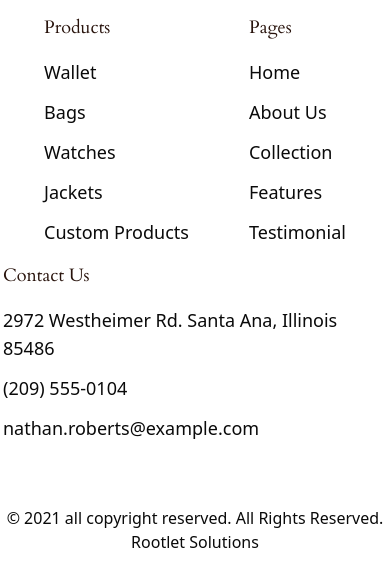
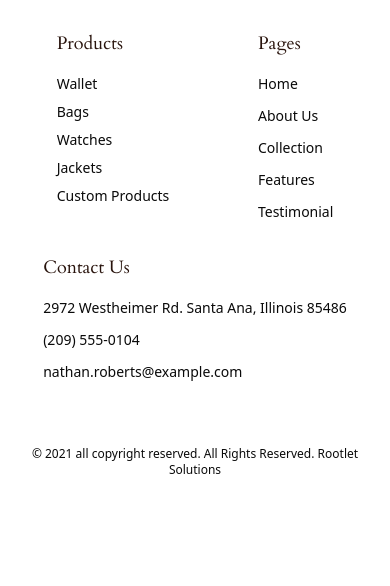
Before and after one commit to Maryammuhammadafzal/Leather-products-landing-page, a Next.js app: page / in a window 390 px wide. Shown: the part 6890-7476 px from the top of the page. After the commit the page ends 7408 px from the top, so only its background shows below. Built offline with nearby package versions, Linux system fonts and the light colour scheme.

Commit message:
making Responsive

```diff
--- a/src/components/Footer.tsx
+++ b/src/components/Footer.tsx
@@ -5,7 +5,7 @@ const Footer = () => {
   return (
     <div className="w-full h-auto py-10 flex justify-center items-center">
       <div className="flex flex-col gap-6 justify-center items-center w-full h-full">
-        <div className="flex flex-wrap gap-4 justify-evenly w-full h-auto  py-10">
+        <div className="flex flex-wrap gap-8 justify-evenly w-full h-auto  py-10">
           <div className="logo flex w-auto max-w-sm h-auto flex-col gap-4">
             <Image src="/images/logo.png" alt="logo" width={100} height={100} />
             <p className="xl:text-xl lg:text-lg text-base xl:leading-8 lg:leading-6 font-sans leading-5">
@@ -17,12 +17,12 @@ const Footer = () => {
             <h3 className="lg:text-2xl md:text-xl text-lg text-primary font-mono">
               Products
             </h3>
-            <ul className="flex flex-col gap-3">
-              <li className="md:text-xl text-lg">Wallet</li>
-              <li className="md:text-xl text-lg">Bags</li>
-              <li className="md:text-xl text-lg">Watches</li>
-              <li className="md:text-xl text-lg">Jackets</li>
-              <li className="md:text-xl text-lg">Custom Products</li>
+            <ul className="flex flex-col md:gap-3 gap-2">
+              <li className="md:text-xl sm:text-lg xs:text-base text-sm">Wallet</li>
+              <li className="md:text-xl sm:text-lg xs:text-base text-sm">Bags</li>
+              <li className="md:text-xl sm:text-lg xs:text-base text-sm">Watches</li>
+              <li className="md:text-xl sm:text-lg xs:text-base text-sm">Jackets</li>
+              <li className="md:text-xl sm:text-lg xs:text-base text-sm">Custom Products</li>
             </ul>
           </div>
           <div className="flex flex-col gap-4 w-auto h-auto">
@@ -30,27 +30,27 @@ const Footer = () => {
               Pages
             </h3>
             <ul className="flex flex-col gap-3">
-              <li className="md:text-xl text-lg">Home</li>
-              <li className="md:text-xl text-lg">About Us</li>
-              <li className="md:text-xl text-lg">Collection</li>
-              <li className="md:text-xl text-lg">Features</li>
-              <li className="md:text-xl text-lg">Testimonial</li>
+              <li className="md:text-xl sm:text-lg xs:text-base text-sm">Home</li>
+              <li className="md:text-xl sm:text-lg xs:text-base text-sm">About Us</li>
+              <li className="md:text-xl sm:text-lg xs:text-base text-sm">Collection</li>
+              <li className="md:text-xl sm:text-lg xs:text-base text-sm">Features</li>
+              <li className="md:text-xl sm:text-lg xs:text-base text-sm">Testimonial</li>
             </ul>
           </div>
-          <div className="flex flex-col max-w-sm gap-4 w-auto h-auto">
+          <div className="flex px-3 flex-col max-w-sm gap-4 w-auto h-auto">
             <h3 className="lg:text-2xl md:text-xl text-lg text-primary font-mono">
               Contact Us
             </h3>
             <ul className="flex flex-col gap-3">
-              <li className="md:text-xl text-lg">
+              <li className="md:text-xl sm:text-lg xs:text-base text-sm">
                 2972 Westheimer Rd. Santa Ana, Illinois 85486
               </li>
-              <li className="md:text-xl text-lg">(209) 555-0104</li>
-              <li className="md:text-xl text-lg">nathan.roberts@example.com</li>
+              <li className="md:text-xl sm:text-lg xs:text-base text-sm">(209) 555-0104</li>
+              <li className="md:text-xl sm:text-lg xs:text-base text-sm">nathan.roberts@example.com</li>
             </ul>
           </div>
         </div>
-        <div className="w-full flex text-center justify-center items-center">
+        <div className="w-full flex text-center justify-center md:text-base sm:text-sm text-xs px-2 items-center">
           © 2021 all copyright reserved. All Rights Reserved. Rootlet Solutions
         </div>
       </div>
```
